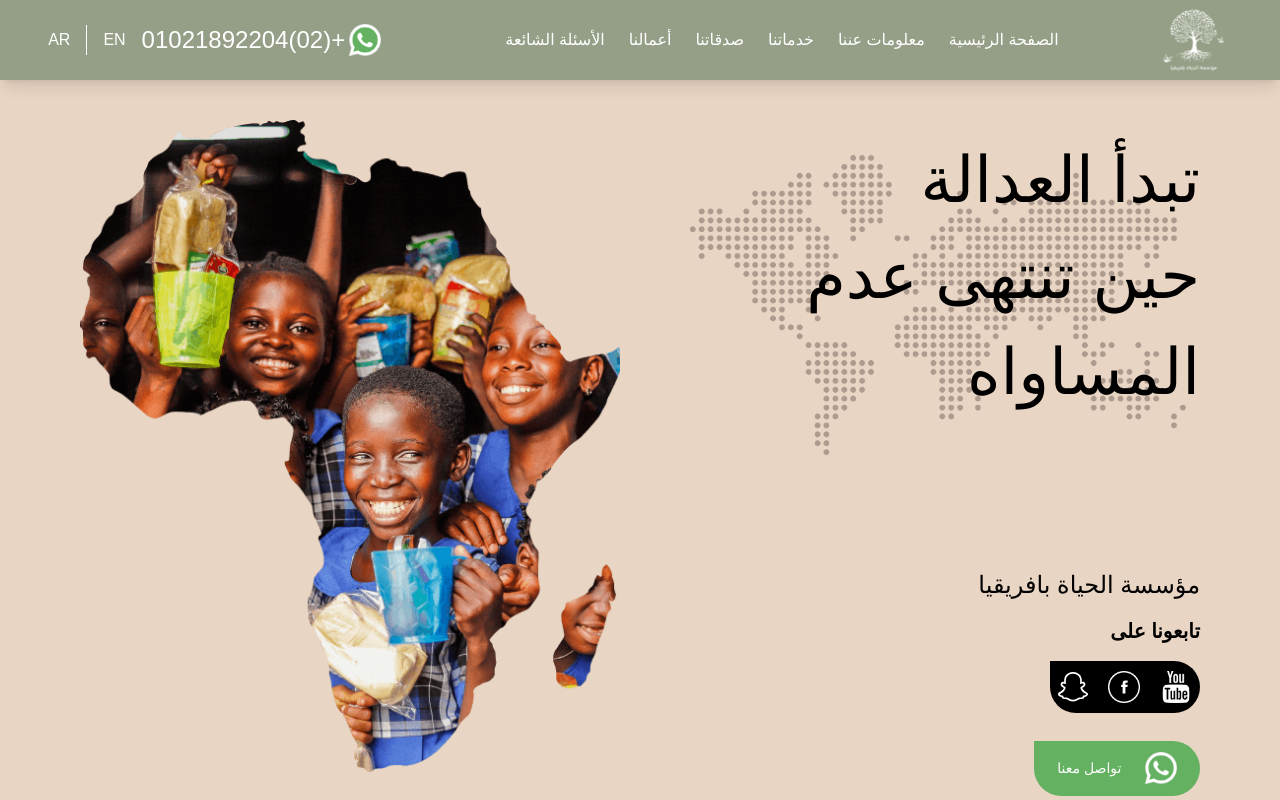
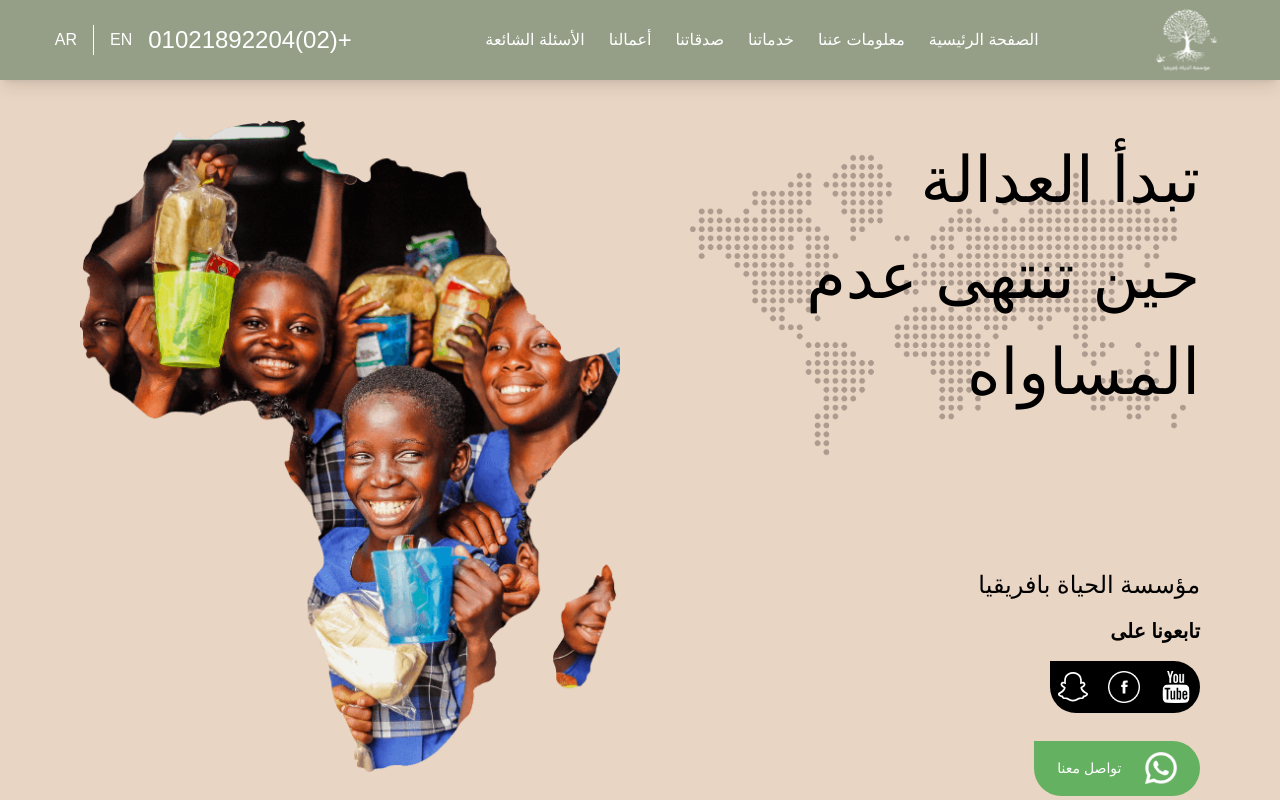
Before and after one commit to Ahmed-Abozied1/Alhaya-Website, a React (Create React App) app: page / in a window 1280 px wide. Shown: the top 800 px of the page. Built offline with nearby package versions, Linux system fonts and the light colour scheme.

Commit message:
add Suspense to app component

```diff
--- a/src/index.js
+++ b/src/index.js
@@ -14,9 +14,7 @@ import "aos/dist/aos.css";
 
 const root = ReactDOM.createRoot(document.getElementById('root'));
 root.render(
-  <React.StrictMode>
   <BrowserRouter>
-  <App />
+  <App/>
   </BrowserRouter>
-  </React.StrictMode>
 );
--- a/src/layout/NavBar/NavBar.js
+++ b/src/layout/NavBar/NavBar.js
@@ -140,11 +140,11 @@ const NavBar = () => {
             rel="noopener noreferrer"
           >
 
-            <img
+            {/* <img
               className="h-8 mr-1 ml-1  object-cover xs:text-6xl md:text-4xl"
               src={whatsapp}
               alt="WhatsApp Icon"
-            />
+            /> */}
             <p className="font-normal lg:text-2xl text-sm">{t("number")}</p>
 
           </a>
```
